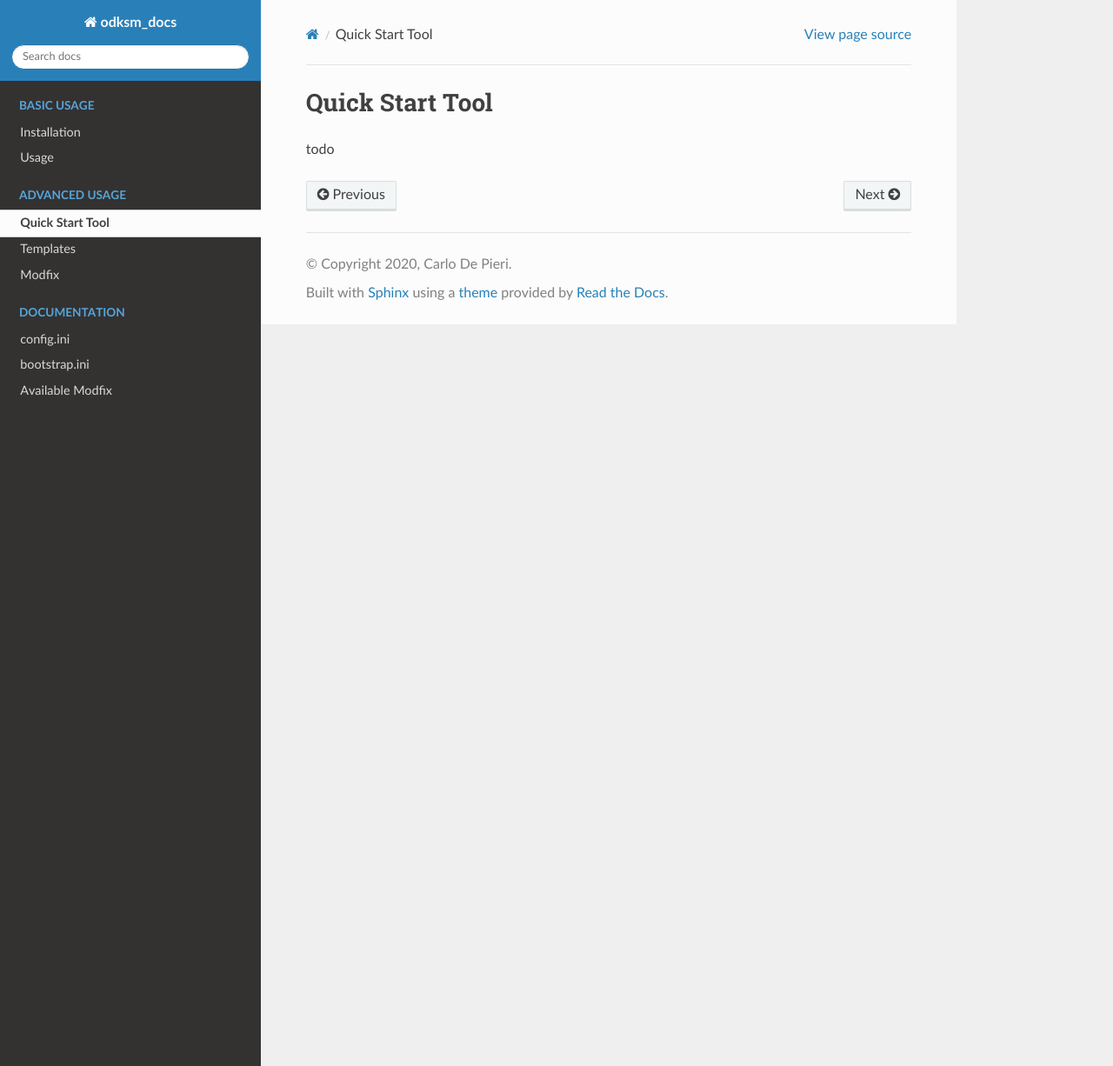
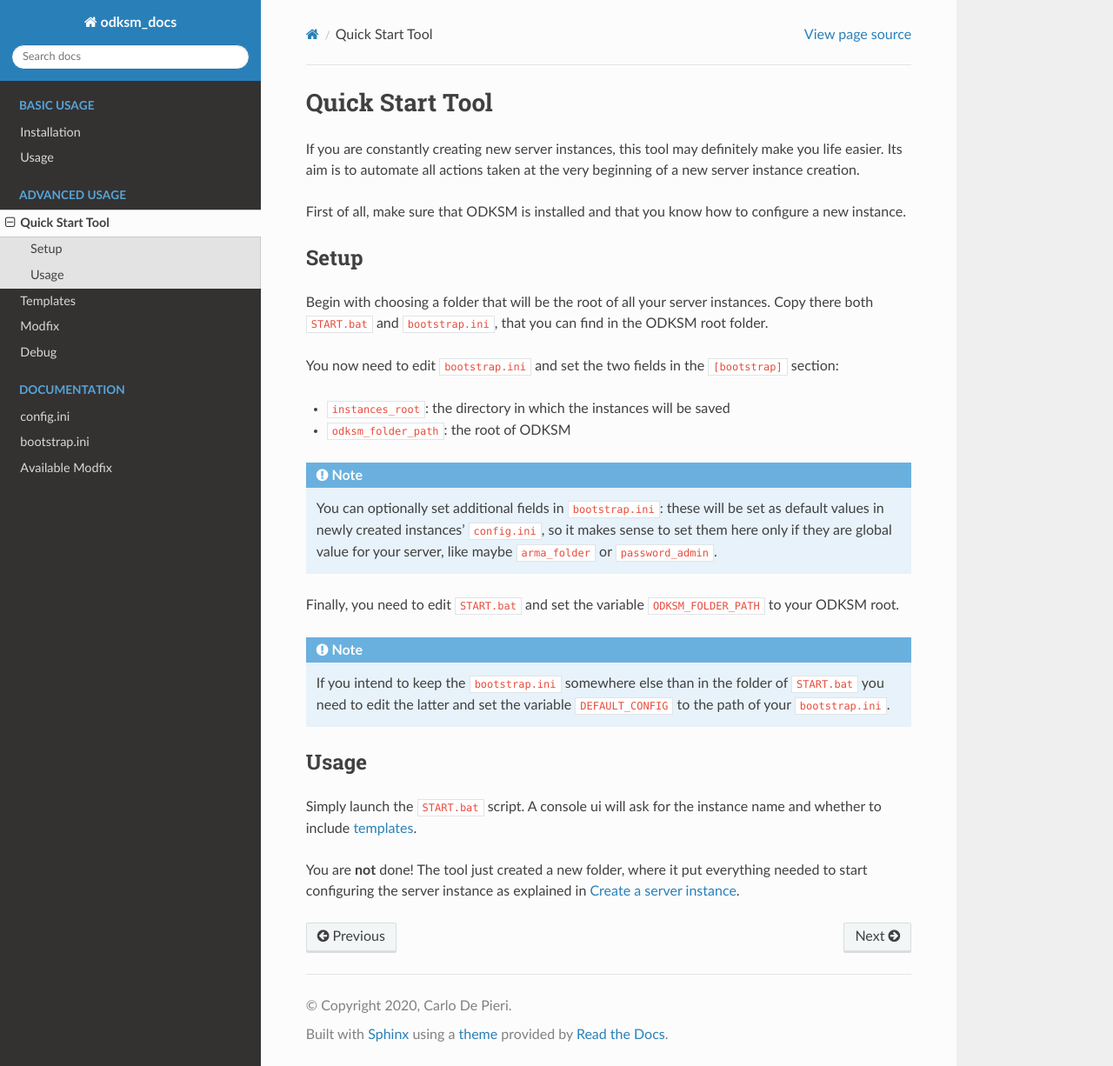
Before and after one commit to CarloDePieri/odk_servermanager_docs, a Sphinx documentation site: the page built from docs/source/quick_start.rst, in a window 1280 px wide and 1226 px high. Shown: the whole window at 87% size. Built offline with Sphinx 7.4.7 and the Read the Docs theme 2.0.0, drawn with Linux system fonts in a browser that asks for light colours.

Commit message:
more docs

```diff
--- a/docs/source/conf.py
+++ b/docs/source/conf.py
@@ -31,6 +31,7 @@ release = '0.0.1'
 # extensions coming with Sphinx (named 'sphinx.ext.*') or your custom
 # ones.
 extensions = [
+    'sphinx.ext.autosectionlabel'
 ]
 
 # Add any paths that contain templates here, relative to this directory.
@@ -58,3 +59,6 @@ html_static_path = ['_static']
 locale_dirs = ['locales/']
 gettext_uuid = True
 gettext_compact = False
+
+# Activate autosectionlabel plugin
+autosectionlabel_prefix_document = True
--- /dev/null
+++ b/docs/source/debug.rst
@@ -0,0 +1,3 @@
+Debug
+=====
+todo
--- a/docs/source/index.rst
+++ b/docs/source/index.rst
@@ -14,6 +14,7 @@
     quick_start
     templates
     modfix
+    debug
 
 .. toctree::
     :maxdepth: 2
--- a/docs/source/quick_start.rst
+++ b/docs/source/quick_start.rst
@@ -1,3 +1,33 @@
 Quick Start Tool
 ================
-todo
+If you are constantly creating new server instances, this tool may definitely make you life easier.
+Its aim is to automate all actions taken at the very beginning of a new server instance creation.
+
+First of all, make sure that ODKSM is installed and that you know how to configure a new instance.
+
+Setup
+^^^^^
+Begin with choosing a folder that will be the root of all your server instances. Copy there both ``START.bat``
+and ``bootstrap.ini``, that you can find in the ODKSM root folder.
+
+You now need to edit ``bootstrap.ini`` and set the two fields in the ``[bootstrap]`` section:
+
+- ``instances_root``: the directory in which the instances will be saved
+- ``odksm_folder_path``: the root of ODKSM
+
+.. note:: You can optionally set additional fields in ``bootstrap.ini``: these will be set as default values in newly
+    created instances' ``config.ini``, so it makes sense to set them here only if they are global value for your
+    server, like maybe ``arma_folder`` or ``password_admin``.
+
+Finally, you need to edit ``START.bat`` and set the variable ``ODKSM_FOLDER_PATH`` to your ODKSM root.
+
+.. note:: If you intend to keep the ``bootstrap.ini`` somewhere else than in the folder of ``START.bat`` you need to edit the
+    latter and set the variable ``DEFAULT_CONFIG`` to the path of your ``bootstrap.ini``.
+
+Usage
+^^^^^
+Simply launch the ``START.bat`` script. A console ui will ask for the instance name and whether to include
+:doc:`templates <templates>`.
+
+You are **not** done! The tool just created a new folder, where it put everything needed to start configuring the
+server instance as explained in :ref:`usage:Create a server instance`.
```
Also changed, not shown: docs/source/bootstrap.rst (+28 -1 lines), docs/source/installation.rst (+23 -10 lines), docs/source/usage.rst (+6 -4 lines), 7 other files.
